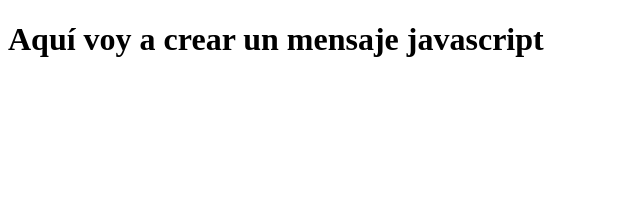
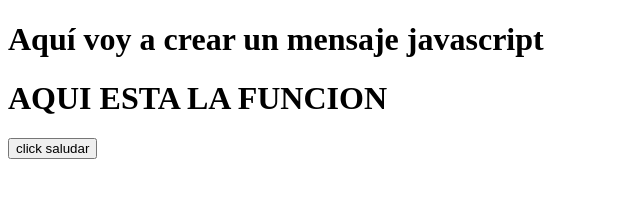
Before and after one commit to ricardo712/prueba-ramas, a plain HTML site: page index.html in a window 1280 px wide. Shown: the whole page, without its empty margins (0-640 px from the left). Drawn offline with Linux system fonts and the light colour scheme.

Commit message:
generar la funcion javascript

```diff
--- a/index.html
+++ b/index.html
@@ -4,9 +4,12 @@
     <meta charset="UTF-8">
     <meta http-equiv="X-UA-Compatible" content="IE=edge">
     <meta name="viewport" content="width=device-width, initial-scale=1.0">
-    <title>Document</title>
+    <script src="js.js"></script>
+    <title></title>
 </head>
 <body>
     <h1>Aquí voy a crear un mensaje javascript</h1>
+    <h1>AQUI ESTA LA FUNCION</h1>
+    <input type="button" onclick="saludo()" value="click saludar">
 </body>
 </html>
--- a/js.js
+++ b/js.js
@@ -0,0 +1,3 @@
+function saludo(){
+    alert("Bienvenido... xd :v");
+}
```
